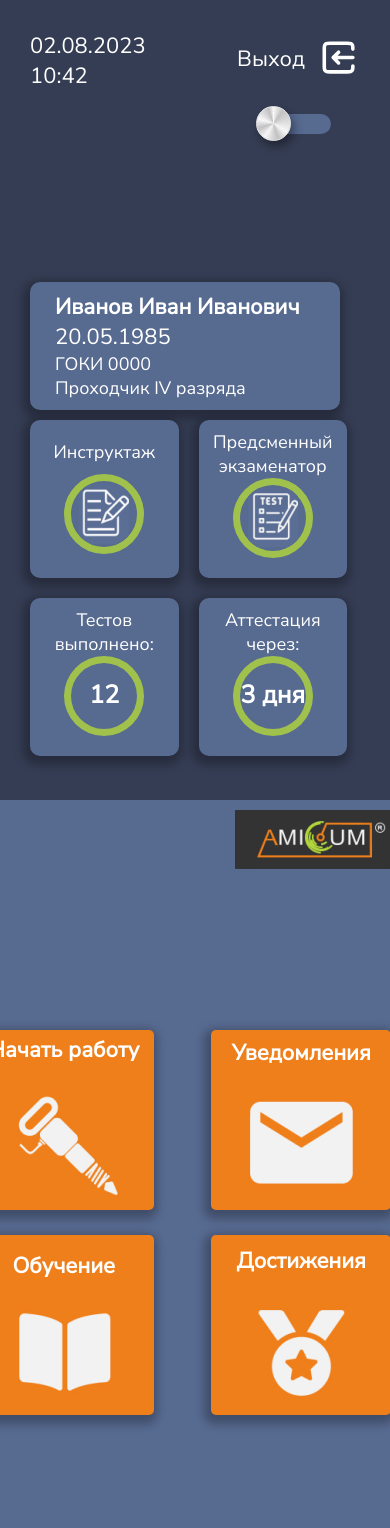
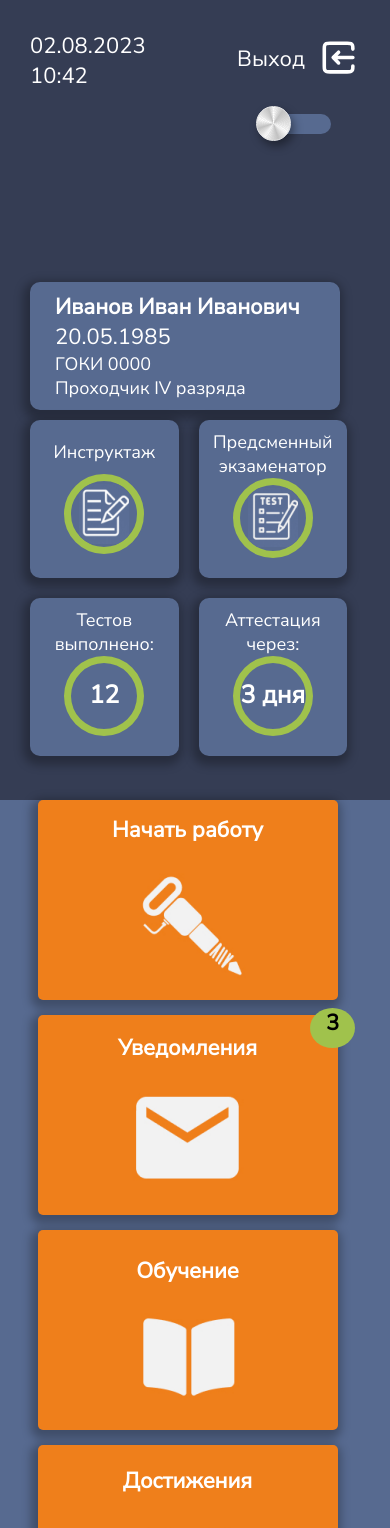
Before and after one commit to AlinaK96/Vue3-Mining, a Vue app: page /main in a window 390 px wide. Shown: the top 1528 px of the page. Built offline with nearby package versions, Linux system fonts and the light colour scheme.

Commit message:
адаптив

```diff
--- a/src/components/UI/popup/PopUp.vue
+++ b/src/components/UI/popup/PopUp.vue
@@ -39,4 +39,23 @@ export default {
         text-align: center;
         color: var(--font-secondary);
     }
+
+    @media(max-width: 1259px){
+        .popup{
+            left: 100px;
+        }
+    }
+
+    @media(max-width: 1100px){
+        .popup{
+            left: 90px;
+        }
+    }
+
+    @media (max-width: 850px){
+        .popup{
+            left: 145px;
+            top: -35px;
+        }
+    }
 </style>
--- a/src/styles/base/base.css
+++ b/src/styles/base/base.css
@@ -34,10 +34,8 @@ body {
     right: 20px;
 }
 
-@media (max-width: 833px){
+@media (max-width: 850px){
     .logo{
-        position: absolute;
-        top: 10px;
-        right: 10px;
+        display: none;
     }
 }
--- a/src/styles/components/infoBlock.css
+++ b/src/styles/components/infoBlock.css
@@ -52,11 +52,11 @@
 
 @media (max-width: 1370px){
     .main-info {
-        margin-left: 25px;
+        margin-left: 35px;
     }
 }
 
-@media (max-width: 1247px){
+@media (max-width: 1259px){
     .main-info{
         width: 550px;
     }
@@ -71,7 +71,7 @@
     }
 }
 
-@media (max-width: 1070px) {
+@media (max-width: 1100px) {
     .main-info{
         width: 450px;
     }
@@ -80,3 +80,25 @@
         height: 180px;
     }
 }
+
+@media (max-width: 1000px) {
+    .main-info{
+        width: 300px;
+    }
+
+    .info__cards{
+        gap: 15px;
+        flex-direction: column;
+    }
+}
+
+@media (max-width:850px) {
+    .info__card{
+        width: 100%;
+        height: 200px;
+    }
+    .info__cards{
+        gap: 15px;
+        flex-direction: row;
+    }
+}
--- a/src/views/MainView.vue
+++ b/src/views/MainView.vue
@@ -25,7 +25,7 @@ import InfoBlock from '@/components/InfoBlock.vue'
     min-height: 100vh
   }
 
-  @media (max-width: 833px){
+  @media (max-width: 850px){
     .content {
       display: flex;
       align-items: center;
```
